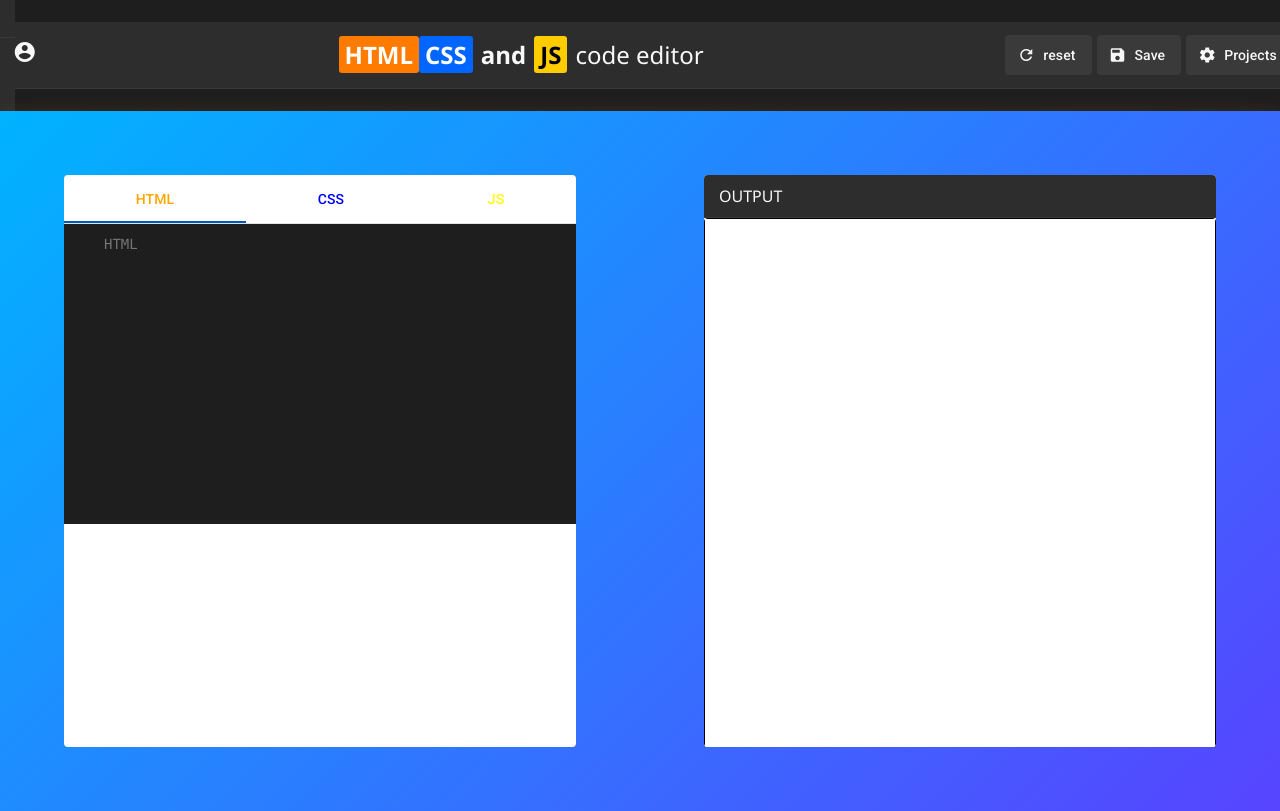
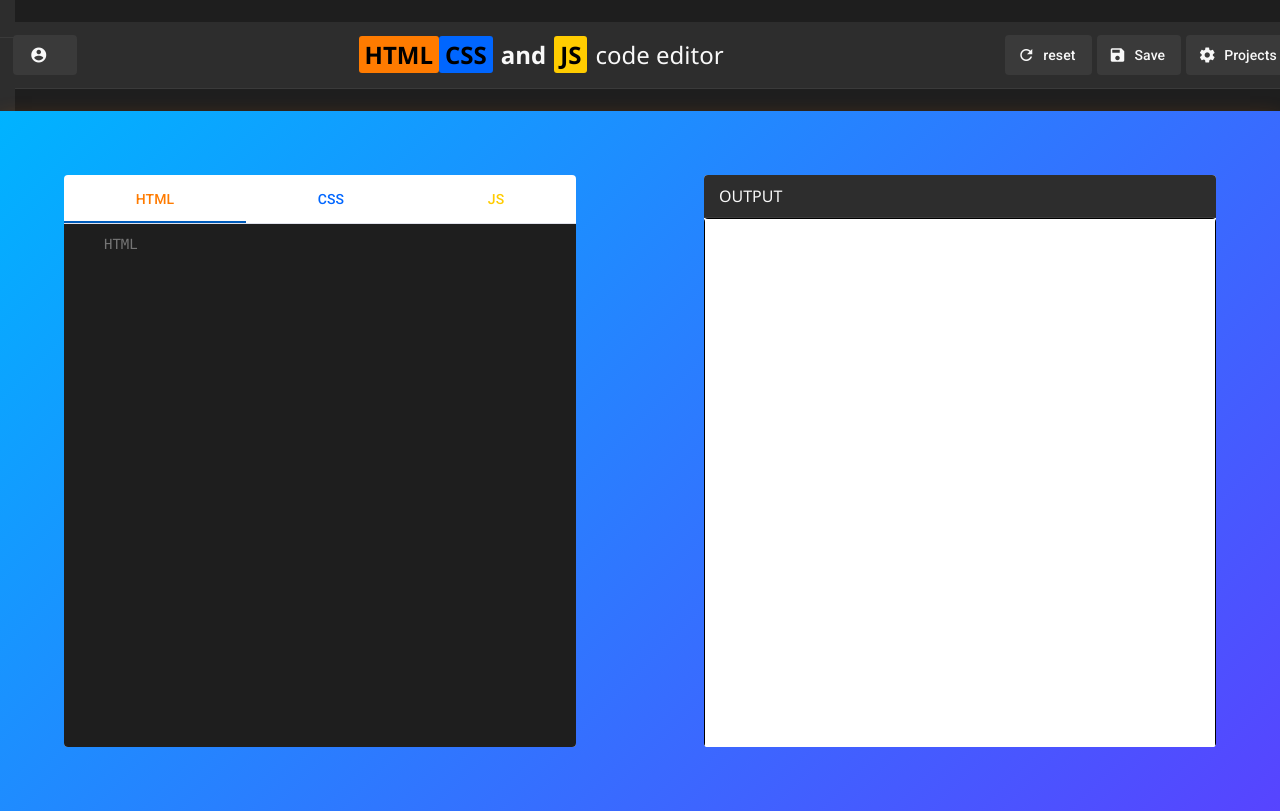
Before and after one commit to maniraj123456/MyOnlineComplier, an Angular app: page /editor in a window 1280 px wide. Shown: the top 811 px of the page. Built offline with nearby package versions, Linux system fonts and the light colour scheme; no server answers.

Commit message:
minor changes

```diff
--- a/src/app/editor/editor.component.css
+++ b/src/app/editor/editor.component.css
@@ -59,8 +59,8 @@ app-heading {
 /* Textarea styling */
 textarea {
   width: 100%;
-  height: 100%;
-  min-height: 300px;
+  height: 670px;
+  min-height: 670px;
   background-color: #1e1e1e;
   color: #f8f8f8;
   resize: none;
@@ -115,13 +115,28 @@ textarea {
 }
 
 .html-label {
-  color: orange;
+  color: #ff7b00;
 }
 
 .css-label {
-  color: blue;
+  color: #0066ff;
 }
 
 .js-label {
-  color: yellow;
+  color: #ffcc00;
 }
+
+.html-tab-heading > .mat-mdc-tab
+{
+  color: #ff7b00 !important;
+}
+
+.css-tab-heading > .mat-mdc-tab
+{
+  color: #0066ff !important;
+}
+
+.js-tab-heading > .mat-mdc-tab
+{
+  color: #ffcc00 !important;
+}
--- a/src/app/editor/editor.component.html
+++ b/src/app/editor/editor.component.html
@@ -19,7 +19,7 @@
     <div class="left">
       <mat-tab-group>
         <mat-tab>
-          <ng-template mat-tab-label>
+          <ng-template mat-tab-label class="html-tab-heading">
             <span class="html-label">HTML</span>
           </ng-template>
           <div class="html-element">
@@ -32,7 +32,7 @@
         </mat-tab>
 
         <mat-tab>
-          <ng-template mat-tab-label>
+          <ng-template mat-tab-label class="css-tab-heading">
             <span class="css-label">CSS</span>
           </ng-template>
           <div class="css-element">
@@ -45,7 +45,7 @@
         </mat-tab>
 
         <mat-tab>
-          <ng-template mat-tab-label>
+          <ng-template mat-tab-label class="js-tab-heading">
             <span class="js-label">JS</span>
           </ng-template>
           <div class="js-element">
--- a/src/app/heading/heading.component.css
+++ b/src/app/heading/heading.component.css
@@ -17,7 +17,7 @@
 .html-text {
   color: #ff7b00;
   background-color: #ff7b00;
-  color: white;
+  color: black;
   padding: 2px 6px;
   border-radius: 3px;
 }
@@ -25,7 +25,7 @@
 .css-text {
   color: #0066ff;
   background-color: #0066ff;
-  color: white;
+  color: black;
   padding: 2px 6px;
   border-radius: 3px;
 }
--- a/src/app/heading/heading.component.html
+++ b/src/app/heading/heading.component.html
@@ -1,7 +1,10 @@
 <div class="heading-container">
   <div class="avatar-ans-username">
-    <span class="avatar"><mat-icon>account_circle</mat-icon></span>
-    <span class="user-name">{{userName}}</span>
+    <span class="avatar"></span>
+    <button mat-button class="action-button settings-button" (click)="triggerLogout()">
+      <mat-icon>account_circle</mat-icon>
+      <span class="user-name">{{userName}}</span>
+    </button>
   </div>
   <div class="logo">
     <span class="html-text">HTML</span>
--- a/src/app/heading/heading.component.ts
+++ b/src/app/heading/heading.component.ts
@@ -12,6 +12,7 @@ import {
 import { ProjectsListComponent } from '../projects-list/projects-list.component';
 import { ApiService } from '../Services/api.service';
 import { Project } from '../SharedComponents/models/project.model';
+import { Router } from '@angular/router';
 
 @Component({
   selector: 'app-heading',
@@ -20,6 +21,7 @@ import { Project } from '../SharedComponents/models/project.model';
   styleUrl: './heading.component.css',
 })
 export class HeadingComponent {
+
   @Input() isEdit: boolean = false;
 
   @Input() htmlCode: string = '';
@@ -55,7 +57,8 @@ export class HeadingComponent {
   constructor(
     private dialog: MatDialog,
     private bottomSheet: MatBottomSheet,
-    private apiService: ApiService
+    private apiService: ApiService,
+    private router : Router
   ) {}
 
   ngOnInit() {
@@ -223,6 +226,25 @@ export class HeadingComponent {
       });
   }
 
+  triggerLogout()
+  {
+    this.dialog
+      .open(DialogComponent, {
+        width: '50%',
+        data: {
+          title: 'User Logout',
+          message: 'Are you sure you want to Logout?',
+          confirmText: 'Logout',
+          cancelText: 'Cancel',
+        },
+      })
+      .afterClosed().subscribe(
+        (data) =>{
+          this.router.navigate(['/login']);
+        }
+      );
+  }
+
   private getProjects() {
     this.apiService.getUserProjects(this.userId).subscribe(
       (data: Project[]) => {
--- a/src/app/output/output.component.ts
+++ b/src/app/output/output.component.ts
@@ -50,19 +50,7 @@ export class OutputComponent implements AfterViewInit, OnChanges {
         </head>
         <body>
           ${this.html}
-          <script>
-            (function() {
-              // Intercept console.log and send messages to parent
-              const originalLog = console.log;
-              console.log = function(...args) {
-                originalLog.apply(console, args);
-                window.parent.postMessage({ type: 'consoleLog', message: args.join(' ') }, '*');
-              };
-            })();
-          </script>
           <script>${this.js}</script>
-        </body>
-        </html>
       `);
       doc.close();
     }
```
